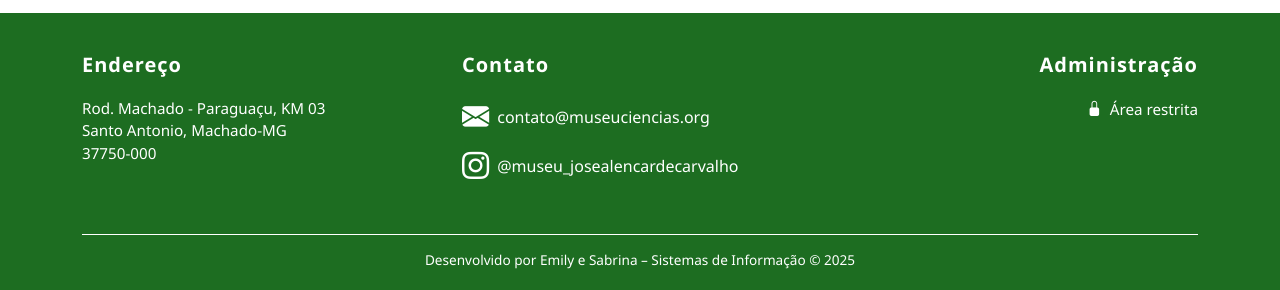
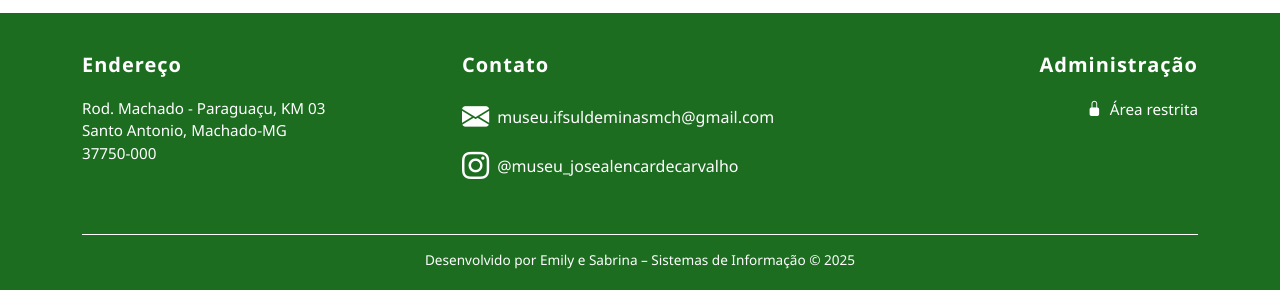
Before and after one commit to emily-180/ProjetoMuseu, a PHP site: page / in a window 1280 px wide. Shown: the part 1756-2046 px from the top of the page. Run offline with PHP 8.4, Linux system fonts and the light colour scheme.

Commit message:
commit sabrina 4

```diff
--- a/views/contato.php
+++ b/views/contato.php
@@ -13,7 +13,7 @@ require "includes/header.php";
     <div class="content mt-4" id="conteudo">
         <div class="grid-contato">
             <div class="informacoes-contato">
-                <p><i class="bi bi-envelope-fill me-2 icon-contato text-success"></i><strong>Email:</strong> contato@museuciencias.org</p>
+                <p><i class="bi bi-envelope-fill me-2 icon-contato text-success"></i><strong>Email:</strong> museu.ifsuldeminasmch@gmail.com</p>
                 <p><i class="bi bi-telephone-fill me-2 icon-contato text-success"></i><strong>Telefone:</strong> (35) 3437-5678</p>
                 <p><i class="bi bi-instagram me-2 icon-contato text-success"></i><strong>Instagram:</strong> <a href="https://instagram.com/museuciencias" target="_blank">@museu_josealencardecarvalho</a></p>
                 <p><i class="bi bi-geo-alt-fill me-2 icon-contato text-success"></i><strong>Localização:</strong>
--- a/views/includes/footer.php
+++ b/views/includes/footer.php
@@ -24,10 +24,10 @@
             <h5>Contato</h5>
 
             <p class="d-flex align-items-center justify-content-center justify-content-md-start gap-2 mb-2 fs-5">
-              <a href="mailto:contato@museuciencias.org" target="_blank" aria-label="Email" title="Email"
+              <a href="mailto: museu.ifsuldeminasmch@gmail.com" target="_blank" aria-label="Email" title="Email"
                 class="text-white text-decoration-none d-flex align-items-center">
                 <i class="bi bi-envelope-fill" style="font-size: 1.7rem;"></i>
-                <span class="ms-2" style="font-size: 1rem;">contato@museuciencias.org</span>
+                <span class="ms-2" style="font-size: 1rem;">museu.ifsuldeminasmch@gmail.com</span>
               </a>
             </p>
 
```
Also changed, not shown: 1 other file.
